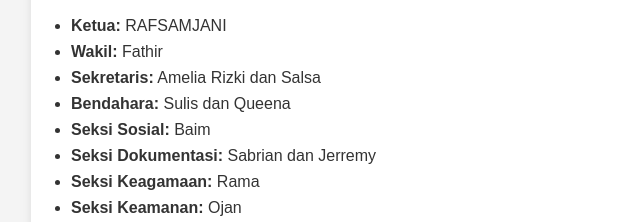
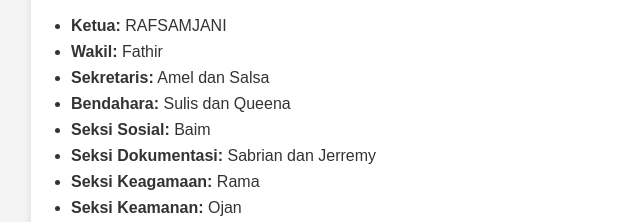
Before and after one commit to unagami101/RT010-website, a plain HTML site: page tentang kami.html in a window 1280 px wide. Shown: the part 926-1148 px from the top of the page, 209-849 px from the left. Drawn offline with Linux system fonts and the light colour scheme; files that its build step writes are made by us from their sources.

Commit message:
Add files via upload

```diff
--- a/tentang kami.html
+++ b/tentang kami.html
@@ -150,7 +150,7 @@
         <ul>
           <li><strong>Ketua:</strong> RAFSAMJANI</li>
           <li><strong>Wakil:</strong> Fathir</li>
-          <li><strong>Sekretaris:</strong> Amelia Rizki dan Salsa</li>
+          <li><strong>Sekretaris:</strong> Amel dan Salsa</li>
           <li><strong>Bendahara:</strong> Sulis dan Queena</li>
           <li><strong>Seksi Sosial:</strong> Baim</li>
           <li><strong>Seksi Dokumentasi:</strong> Sabrian dan Jerremy</li>
```
